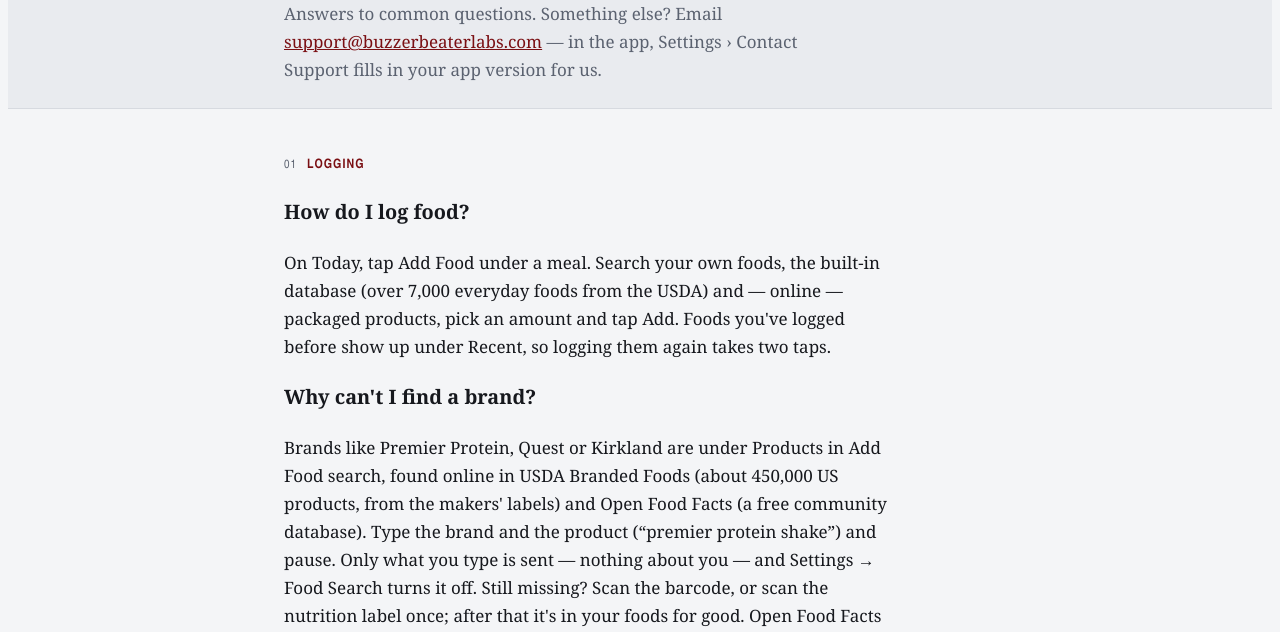
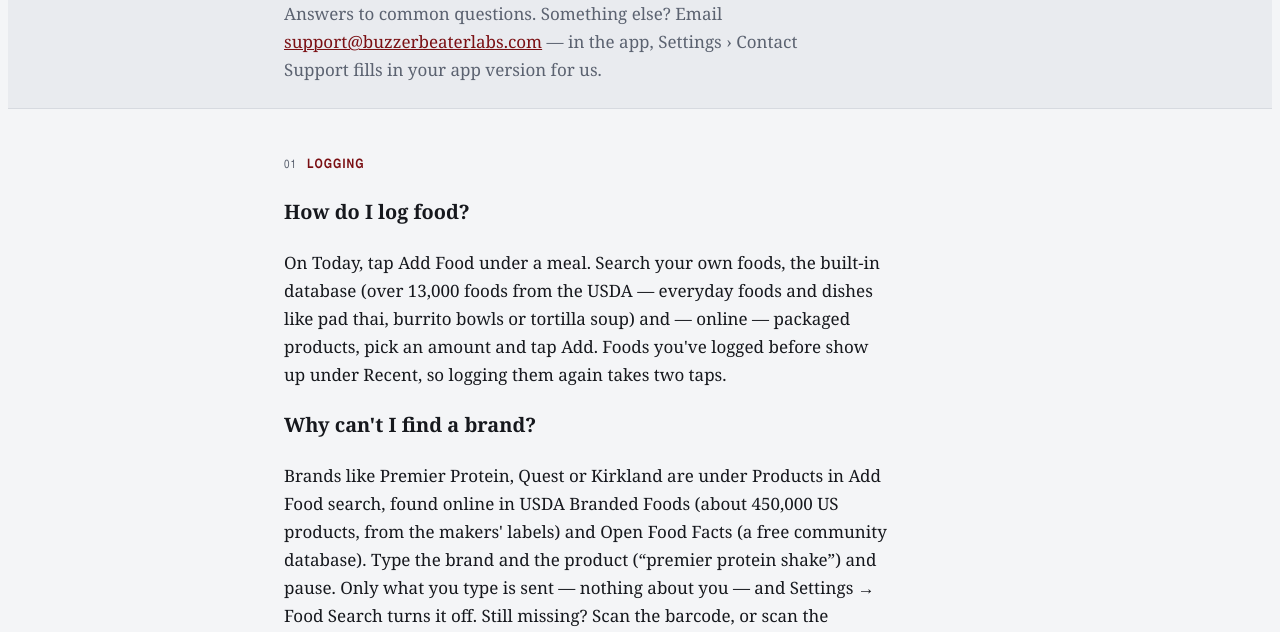
Before and after one commit to rhenze74/BB-Nutrition-Legal, a plain HTML site: page support.html in a window 1280 px wide. Shown: the part 168-800 px from the top of the page. Drawn offline with Linux system fonts and the light colour scheme.

Commit message:
Support page: 13,000 foods incl. dishes

```diff
--- a/support.html
+++ b/support.html
@@ -221,7 +221,7 @@
 <section id="s1">
   <div class="eyebrow"><span class="num">01</span>Logging</div>
   <h3>How do I log food?</h3>
-  <p>On Today, tap Add Food under a meal. Search your own foods, the built-in database (over 7,000 everyday foods from the USDA) and — online — packaged products, pick an amount and tap Add. Foods you&#x27;ve logged before show up under Recent, so logging them again takes two taps.</p>
+  <p>On Today, tap Add Food under a meal. Search your own foods, the built-in database (over 13,000 foods from the USDA — everyday foods and dishes like pad thai, burrito bowls or tortilla soup) and — online — packaged products, pick an amount and tap Add. Foods you&#x27;ve logged before show up under Recent, so logging them again takes two taps.</p>
   <h3>Why can&#x27;t I find a brand?</h3>
   <p>Brands like Premier Protein, Quest or Kirkland are under Products in Add Food search, found online in USDA Branded Foods (about 450,000 US products, from the makers&#x27; labels) and Open Food Facts (a free community database). Type the brand and the product (“premier protein shake”) and pause. Only what you type is sent — nothing about you — and Settings → Food Search turns it off. Still missing? Scan the barcode, or scan the nutrition label once; after that it&#x27;s in your foods for good. Open Food Facts entries are added by volunteers, so check one against the label if a number looks off.</p>
   <h3>Can I log by describing my meal?</h3>
```
